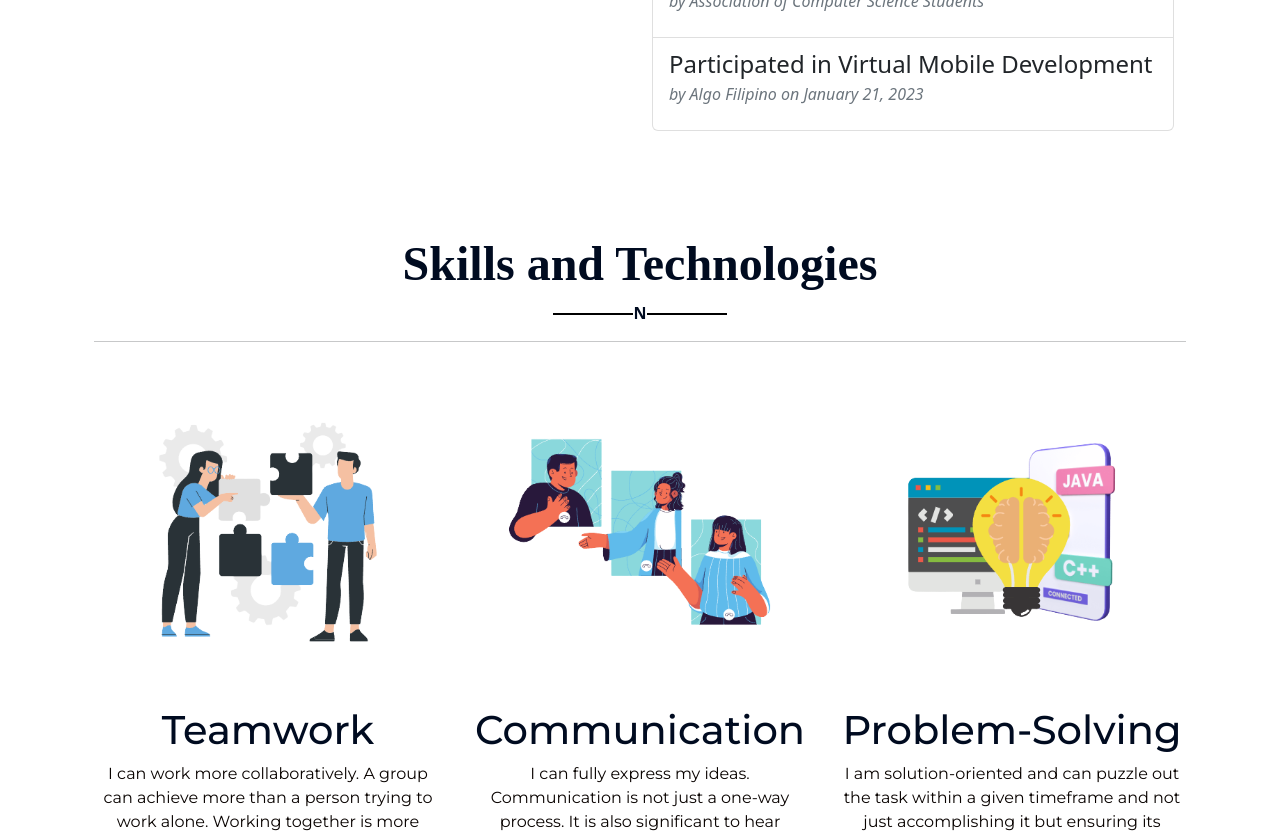
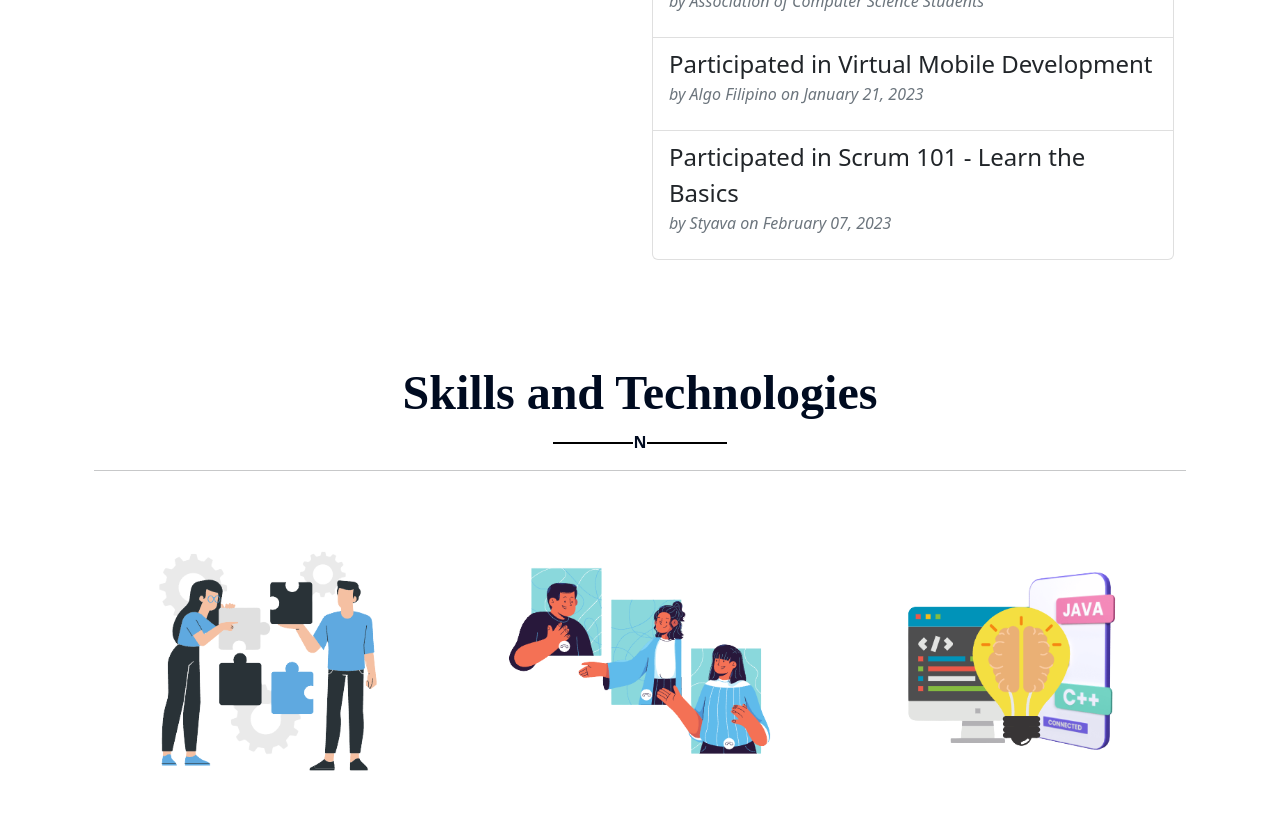
Before and after one commit to adriandotdev/Portfolio-V2023, a React (Create React App) app: page / in a window 1280 px wide. Shown: the part 1800-2635 px from the top of the page. Built offline with nearby package versions, Linux system fonts and the light colour scheme; a web font is replaced by a local one.

Commit message:
ADDED a new relevant experiences at About section

```diff
--- a/src/components/main_comp/About.jsx
+++ b/src/components/main_comp/About.jsx
@@ -67,6 +67,11 @@ function About() {
                   <p className={`fs-4 p-0 m-0 text-center text-lg-start ${isNightMode && 'text-contrastColor'}`}>Participated in Virtual Mobile Development</p>
                   <p className="fs-6 fst-italic text-muted text-center text-lg-start">by Algo Filipino on January 21, 2023</p>
                 </ListGroup.Item>
+
+                <ListGroup.Item className={`${isNightMode && 'bg-dark border'}`}>
+                  <p className={`fs-4 p-0 m-0 text-center text-lg-start ${isNightMode && 'text-contrastColor'}`}>Participated in Scrum 101 - Learn the Basics</p>
+                  <p className="fs-6 fst-italic text-muted text-center text-lg-start">by Styava on February 07, 2023</p>
+                </ListGroup.Item>
               </ListGroup>
             </div>
           </div>
```
